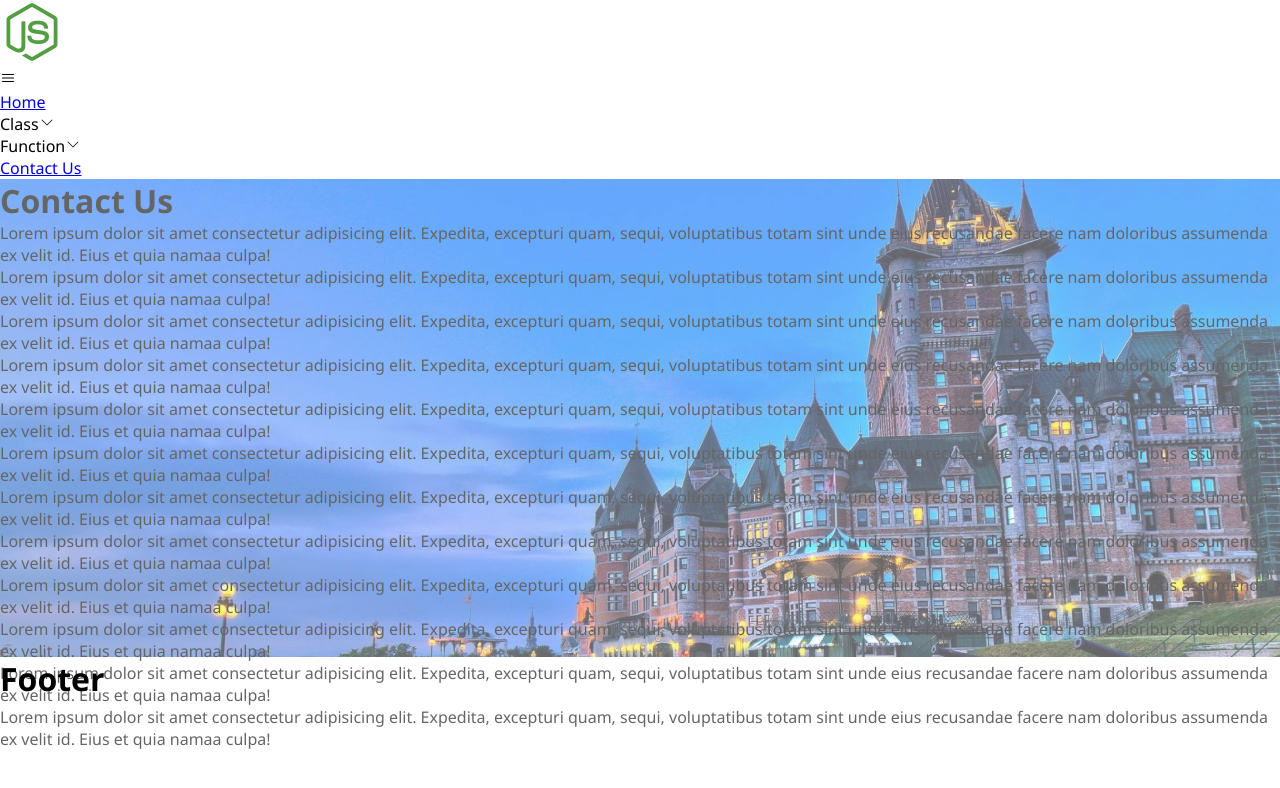
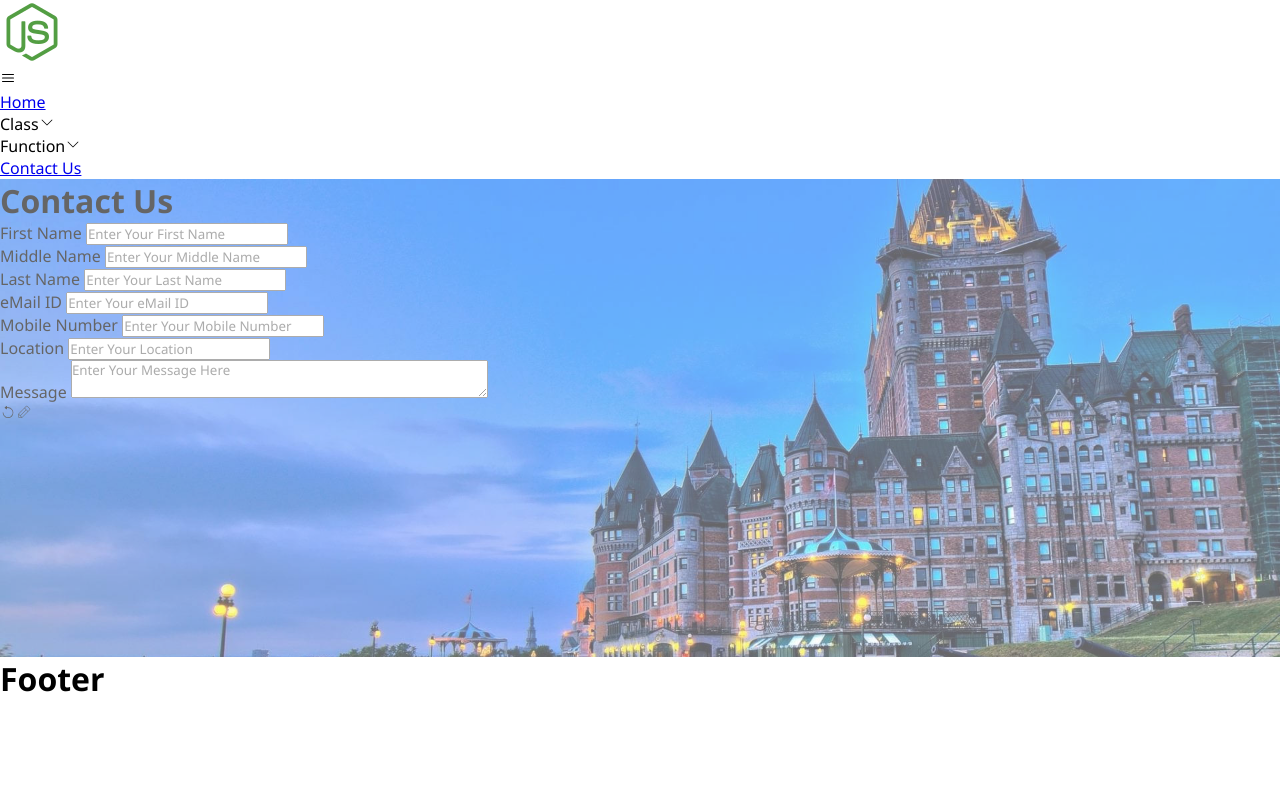
Before and after one commit to jayprakashcs12/ultra-level-react, a React (Create React App) app: page /contact-us in a window 1280 px wide. Shown: the top 788 px of the page. Built offline with nearby package versions, Linux system fonts and the light colour scheme.

Commit message:
contact us implmented successfully

```diff
--- a/src/assets/css/pro.css
+++ b/src/assets/css/pro.css
@@ -102,6 +102,11 @@
     cursor: pointer;
 }
 
+.pro-state {
+    max-width: 992px;
+    margin: 0 auto;
+}
+
 .pro-btn {
     font-size: 38px;
 }
--- a/src/components/apps_page/Contact/index.jsx
+++ b/src/components/apps_page/Contact/index.jsx
@@ -1,4 +1,8 @@
-import React, { useEffect } from 'react'
+import React, { useEffect, useState } from 'react';
+import { PiPencilThin } from 'react-icons/pi';
+import ReactTooltip from 'react-tooltip';
+import { CiUndo } from 'react-icons/ci';
+import { toast } from 'react-toastify';
 
 const Contact = () => {
 
@@ -6,47 +10,116 @@ const Contact = () => {
         document.title = "Contact Us";
     }, []);
 
+    let [contactData, setContactData] = useState({
+        fname: "", mname: "", lname: "", email: "", mobile: "", address: "", message: ""
+    }),
+
+    { fname, mname, lname, email, mobile, address, message } = contactData,
+
+    contactsData = (e) => {
+        let { name, value } = e.target;
+        setContactData({ ...contactData, [name]: value });
+    },
+
+    handleKeyPress = (e) => {
+        if (/[0-9\b\t\r]/.test(e.key) || e.key === "ArrowLeft" || e.key === "ArrowRight" || e.key === "Delete" || e.key === "Backspace") {
+        } else { e.preventDefault(); }
+    },
+
+    handleSubmit = async (e) => {
+        e.preventDefault();
+        if (!fname || !lname || !email || !mobile || !address) {
+            toast.error("Please fill out all required fields.");
+            return;
+        }
+
+        let emailRegex = /^[^\s@]+@[^\s@]+\.[^\s@]+$/;
+        if (!emailRegex.test(email)) {
+            toast.error(`${email} is not valid email id...!`, {autoClose : 750});
+            return;
+        }
+        try {
+            let fullName = fname + " " + mname + " " + lname;
+            toast.success(`${fullName} submitted form successfully...!` );
+            setContactData({ fname: "", mname: "", lname: "", email: "", mobile: "", address: "", message: "" });
+        } catch (err) {
+            toast.error("Failed to submit the form. Please try again later.", err, {autoClose : 750});
+        }
+    },
+
+    handleClear = (e) => {
+        setContactData({ fname: "", mname: "", lname: "", email: "", mobile: "", address: "", message: "" });
+        toast.warn("Input fields cleared successfully...!", {autoClose : 750});
+    };
+
     return (
 
         <>
             <h1 className='pro-head'> Contact Us </h1>
             <div className="pro-div contact-div">
-                <p className='pro-para'>
-                    Lorem ipsum dolor sit amet consectetur adipisicing elit. Expedita, excepturi quam, sequi, voluptatibus totam sint unde eius recusandae facere nam doloribus assumenda ex velit id. Eius et quia namaa culpa!
-                </p>
-                <p className='pro-para'>
-                    Lorem ipsum dolor sit amet consectetur adipisicing elit. Expedita, excepturi quam, sequi, voluptatibus totam sint unde eius recusandae facere nam doloribus assumenda ex velit id. Eius et quia namaa culpa!
-                </p>
-                <p className='pro-para'>
-                    Lorem ipsum dolor sit amet consectetur adipisicing elit. Expedita, excepturi quam, sequi, voluptatibus totam sint unde eius recusandae facere nam doloribus assumenda ex velit id. Eius et quia namaa culpa!
-                </p>
-                <p className='pro-para'>
-                    Lorem ipsum dolor sit amet consectetur adipisicing elit. Expedita, excepturi quam, sequi, voluptatibus totam sint unde eius recusandae facere nam doloribus assumenda ex velit id. Eius et quia namaa culpa!
-                </p>
-                <p className='pro-para'>
-                    Lorem ipsum dolor sit amet consectetur adipisicing elit. Expedita, excepturi quam, sequi, voluptatibus totam sint unde eius recusandae facere nam doloribus assumenda ex velit id. Eius et quia namaa culpa!
-                </p>
-                <p className='pro-para'>
-                    Lorem ipsum dolor sit amet consectetur adipisicing elit. Expedita, excepturi quam, sequi, voluptatibus totam sint unde eius recusandae facere nam doloribus assumenda ex velit id. Eius et quia namaa culpa!
-                </p>
-                <p className='pro-para'>
-                    Lorem ipsum dolor sit amet consectetur adipisicing elit. Expedita, excepturi quam, sequi, voluptatibus totam sint unde eius recusandae facere nam doloribus assumenda ex velit id. Eius et quia namaa culpa!
-                </p>
-                <p className='pro-para'>
-                    Lorem ipsum dolor sit amet consectetur adipisicing elit. Expedita, excepturi quam, sequi, voluptatibus totam sint unde eius recusandae facere nam doloribus assumenda ex velit id. Eius et quia namaa culpa!
-                </p>
-                <p className='pro-para'>
-                    Lorem ipsum dolor sit amet consectetur adipisicing elit. Expedita, excepturi quam, sequi, voluptatibus totam sint unde eius recusandae facere nam doloribus assumenda ex velit id. Eius et quia namaa culpa!
-                </p>
-                <p className='pro-para'>
-                    Lorem ipsum dolor sit amet consectetur adipisicing elit. Expedita, excepturi quam, sequi, voluptatibus totam sint unde eius recusandae facere nam doloribus assumenda ex velit id. Eius et quia namaa culpa!
-                </p>
-                <p className='pro-para'>
-                    Lorem ipsum dolor sit amet consectetur adipisicing elit. Expedita, excepturi quam, sequi, voluptatibus totam sint unde eius recusandae facere nam doloribus assumenda ex velit id. Eius et quia namaa culpa!
-                </p>
-                <p className='pro-para'>
-                    Lorem ipsum dolor sit amet consectetur adipisicing elit. Expedita, excepturi quam, sequi, voluptatibus totam sint unde eius recusandae facere nam doloribus assumenda ex velit id. Eius et quia namaa culpa!
-                </p>
+                <form className='pro-state'>
+                    <div className="pro-row-data">
+                        <div className="form-group">
+                            <label className='pro-label' htmlFor="pname"> First Name </label>
+                            <input className='product-input' type="text" name='fname' value={fname} placeholder='Enter Your First Name'
+                                onChange={contactsData}
+                            />
+                        </div>
+
+                        <div className="form-group">
+                            <label className='pro-label' htmlFor="pname"> Middle Name </label>
+                            <input className='product-input' type="text" name='mname' value={mname} placeholder='Enter Your Middle Name'
+                                onChange={contactsData}
+                            />
+                        </div>
+                    </div>
+
+                    <div className="pro-row-data">
+                        <div className="form-group">
+                            <label className='pro-label' htmlFor="pname"> Last Name </label>
+                            <input className='product-input' type="text" name='lname' value={lname} placeholder='Enter Your Last Name'
+                                onChange={contactsData}
+                            />
+                        </div>
+
+                        <div className="form-group">
+                            <label className='pro-label' htmlFor="pname"> eMail ID </label>
+                            <input className='product-input' type="email" name='email' value={email} placeholder='Enter Your eMail ID'
+                                onChange={contactsData}
+                            />
+                        </div>
+                    </div>
+
+                    <div className="pro-row-data">
+                        <div className="form-group">
+                            <label className='pro-label' htmlFor="pname"> Mobile Number </label>
+                            <input className='product-input' type="tel" name='mobile' value={mobile} placeholder='Enter Your Mobile Number'
+                                onChange={contactsData} maxLength={10} onKeyDown={handleKeyPress}
+                            />
+                        </div>
+
+                        <div className="form-group">
+                            <label className='pro-label' htmlFor="pname"> Location </label>
+                            <input className='product-input' type="text" name='address' value={address} placeholder='Enter Your Location'
+                                onChange={contactsData}
+                            />
+                        </div>
+                    </div>
+
+                    <div className="form-group">
+                        <label className='pro-label' htmlFor="pdesc"> Message </label>
+                        <textarea className='product-textarea' name='message' value={message} placeholder='Enter Your Message Here'
+                            onChange={contactsData} rows="2" cols="50"
+                        ></textarea>
+                    </div>
+
+                    <div className="btn-div">
+                        <CiUndo className="pro-btn reset-btn" data-tip data-for="clearProduct" onClick={handleClear} />
+                        <ReactTooltip id="clearProduct" place="bottom" effect="solid"> Clear the product fields </ReactTooltip>
+                        <PiPencilThin className="pro-btn inc-btn" data-tip data-for="updateProduct" onClick={handleSubmit} />
+                        <ReactTooltip id="addProduct" place="bottom" effect="solid"> Add the product </ReactTooltip>
+                    </div>
+                </form>
             </div>
         </>
 
--- a/src/components/class/ClassViewProducts/index.jsx
+++ b/src/components/class/ClassViewProducts/index.jsx
@@ -38,9 +38,15 @@ class ClassViewProducts extends Component {
     }
 
     async handleDelete(id, pname) {
+
+        let isConfirmed = window.confirm(`Are you sure, you want to delete ${pname} ?`);
+        if (!isConfirmed) {
+            return;
+        }
+
         try {
             await axiosInstance.delete(`/products/${id}`);
-            toast.error(`${pname} removed successfully...!`);
+            toast.error(`${pname} deleted successfully...!`);
             this.fetchData();
         } catch (err) {
             console.error("Error deleting product", err);
--- a/src/components/function/FunctionViewProducts/index.jsx
+++ b/src/components/function/FunctionViewProducts/index.jsx
@@ -32,9 +32,15 @@ const FunctionViewProducts = () => {
     },
 
     handleDelete = async (id, pname) => {
+
+        let isConfirmed = window.confirm(`Are you sure, you want to delete ${pname} ?`);
+        if (!isConfirmed) {
+            return;
+        }
+
         try {
             await axiosInstance.delete(`/products/${id}`);
-            toast.error(`${pname} removed successfully...!`, {autoClose: 750});
+            toast.error(`${pname} deleted successfully...!`, { autoClose: 750 });
             fetchData();
         } catch (err) {
             console.error("Error deleting product", err);
--- a/src/server/db.json
+++ b/src/server/db.json
@@ -25,12 +25,6 @@
       "pprice": "3500",
       "pqty": "60",
       "id": "6"
-    },
-    {
-      "pname": "Washing Machine",
-      "pprice": "25000",
-      "pqty": "10",
-      "id": "7"
     },
     {
       "pname": "Refrigerator",
```
